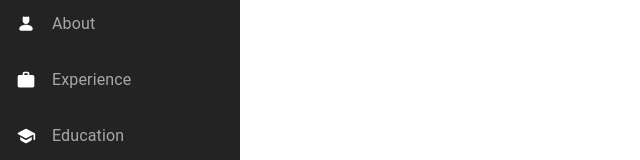
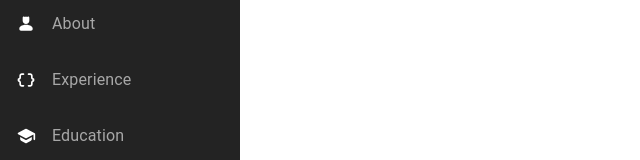
Before and after one commit to TakeoffAndroid/chandru.xyz, a React (Create React App) app: page / in a window 1280 px wide. Shown: the part 201-361 px from the top of the page, without its empty margins (0-640 px from the left). Built offline with nearby package versions, Linux system fonts and the light colour scheme; no server answers.

Commit message:
changes icon for experience

```diff
--- a/src/component/drawerItem/index.tsx
+++ b/src/component/drawerItem/index.tsx
@@ -6,6 +6,7 @@ import WorkRoundedIcon from "@mui/icons-material/WorkRounded";
 import SchoolRoundedIcon from "@mui/icons-material/SchoolRounded";
 import EmojiEventsRoundedIcon from "@mui/icons-material/EmojiEventsRounded";
 import AlternateEmailRoundedIcon from "@mui/icons-material/AlternateEmailRounded";
+import DataObjectRoundedIcon from '@mui/icons-material/DataObjectRounded';
 import { NavLink } from "react-router-dom";
 
 export enum DrawerType {
@@ -21,7 +22,7 @@ export const renderDrawerIcon = (drawerType: DrawerType) => {
         case DrawerType.ABOUT:
             return <Person4Rounded fontSize="small"/>;
         case DrawerType.EXPERIENCE:
-            return <WorkRoundedIcon fontSize="small"/>;
+            return <DataObjectRoundedIcon fontSize="small"/>;
         case DrawerType.EDUCATION:
             return <SchoolRoundedIcon fontSize="small"/>;
         case DrawerType.ACHIEVEMENTS:
```
